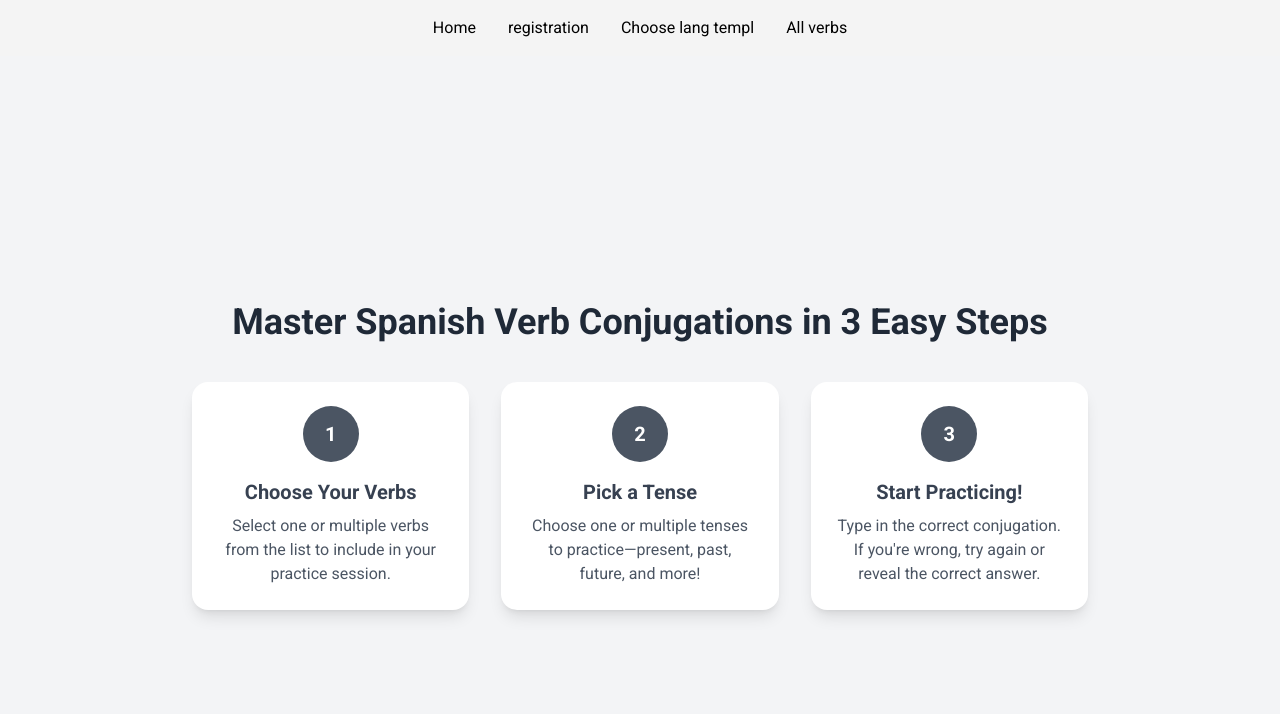
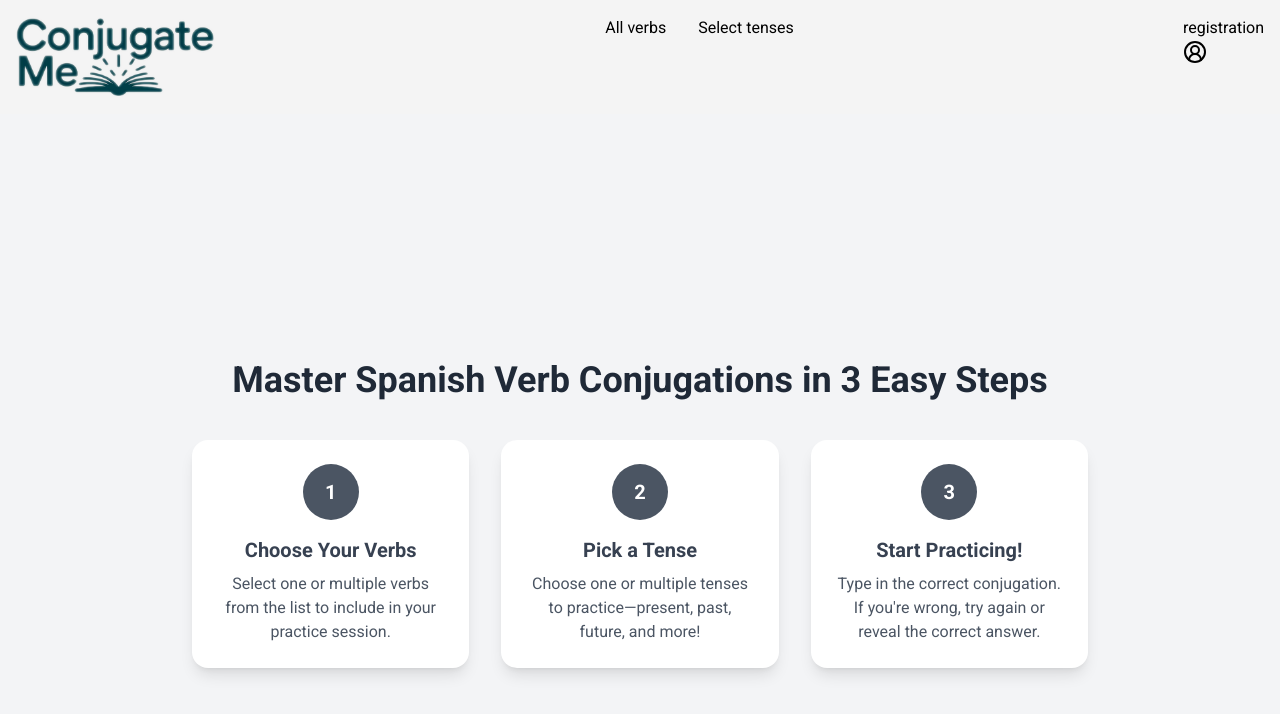
Before and after one commit to randomhero177/conjugate-me, a Next.js app: page / in a window 1280 px wide. Shown: the top 714 px of the page. Built offline with nearby package versions, Linux system fonts and the light colour scheme.

Commit message:
CME-14: start main menu refactoring

```diff
--- a/src/components/MainMenu.tsx
+++ b/src/components/MainMenu.tsx
@@ -1,20 +1,30 @@
 import Link from "next/link";
 import { PagesUrl } from "@/data/urls";
+import { CircleUserRound } from "lucide-react";
 
 const MainMenu = () => {
   return (
     <div className="flex justify-center">
-      <Link href={PagesUrl.home} className="p-4">
-        Home
+      <Link href={PagesUrl.home} className="p-4 me-auto">
+        <img
+          src="/CME_logo_book.png"
+          alt="Logo"
+          style={{ width: "200px", height: "auto" }}
+        />
       </Link>
-      <Link href={PagesUrl.register} className="p-4">
-        registration
-      </Link>
-      <Link href={PagesUrl.lang} className="p-4">
+
+      {/*<Link href={PagesUrl.lang} className="p-4">
         Choose lang templ
-      </Link>
+      </Link>*/}
       <Link href={PagesUrl.verbs} className="p-4">
         All verbs
+      </Link>
+      <Link href={PagesUrl.tense} className="p-4">
+        Select tenses
+      </Link>
+      <Link href={PagesUrl.register} className="p-4 ms-auto">
+        registration
+        <CircleUserRound />
       </Link>
     </div>
   );
```
